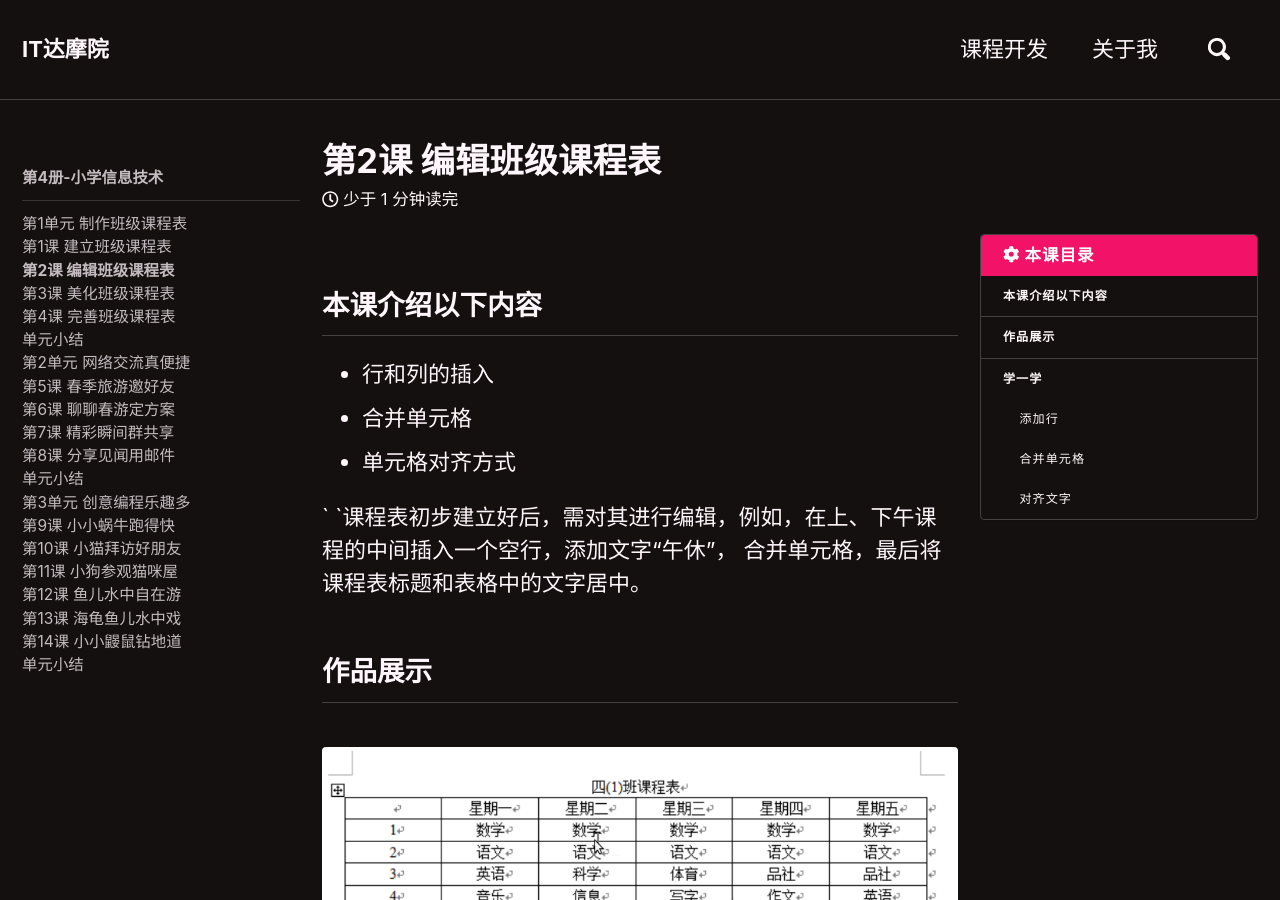
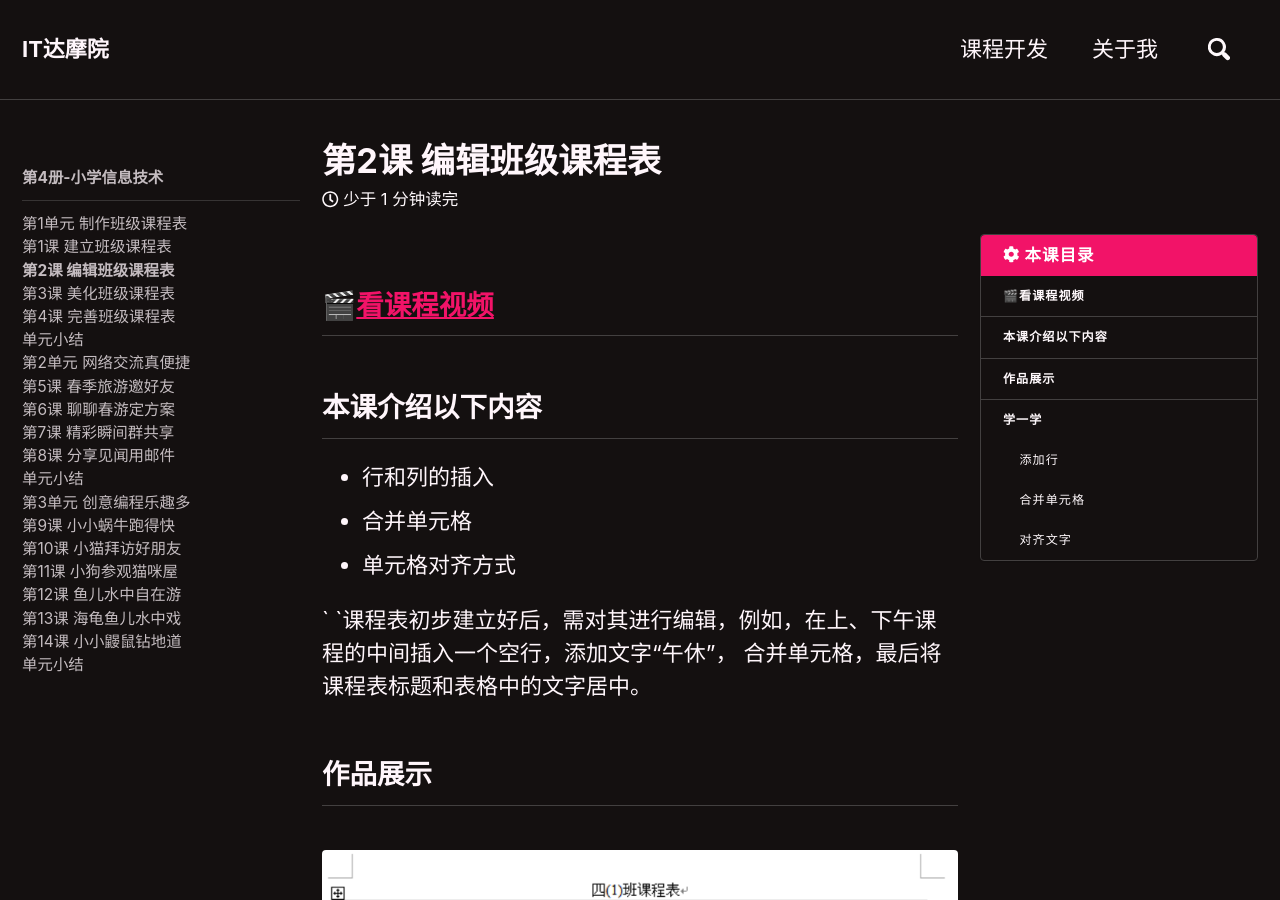
Before and after one commit to xinfengwu/goshinh.github.io-jekll-, a Jekyll site: the page built from _posts/courses/14-IT-Primary-4-version4/2018-03-19-Lesson2.md, in a window 1280 px wide and 900 px high. Built offline with Jekyll 4.4.1, drawn with Linux system fonts in a browser that asks for light colours; nearby versions of some CDN libraries; emoji names are drawn with the system emoji font.

Commit message:
Update 2018-03-19-Lesson2.md

```diff
--- a/_posts/courses/14-IT-Primary-4-version4/2018-03-19-Lesson2.md
+++ b/_posts/courses/14-IT-Primary-4-version4/2018-03-19-Lesson2.md
@@ -12,6 +12,7 @@ layouts_gallery:
     image_path: /courses/ITP4/2.6.png
     alt: "本课作品展示"
 ---
+## :clapper:[看课程视频](http://study.163.com)
 ## 本课介绍以下内容
 - 行和列的插入
 - 合并单元格
```
